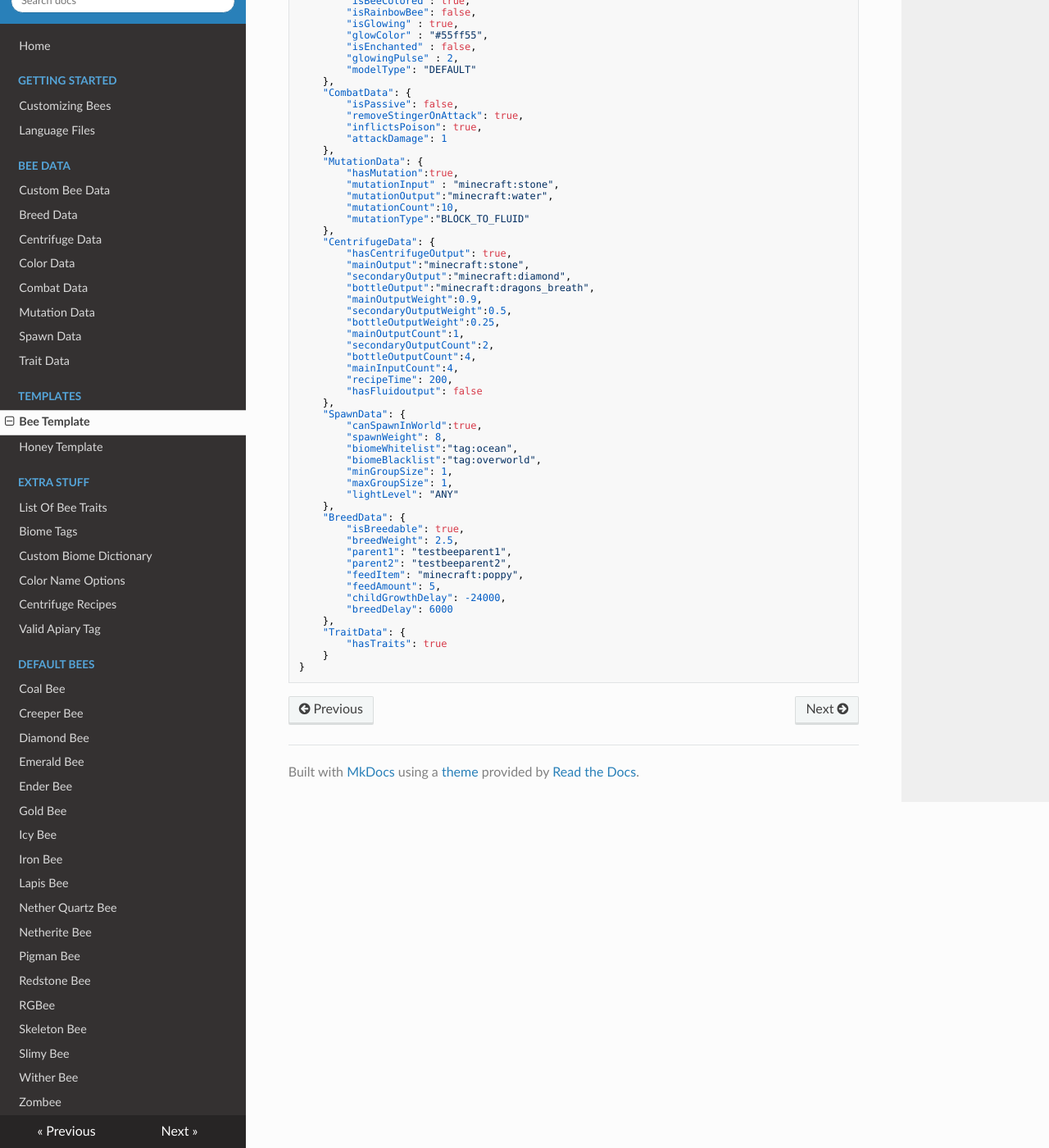
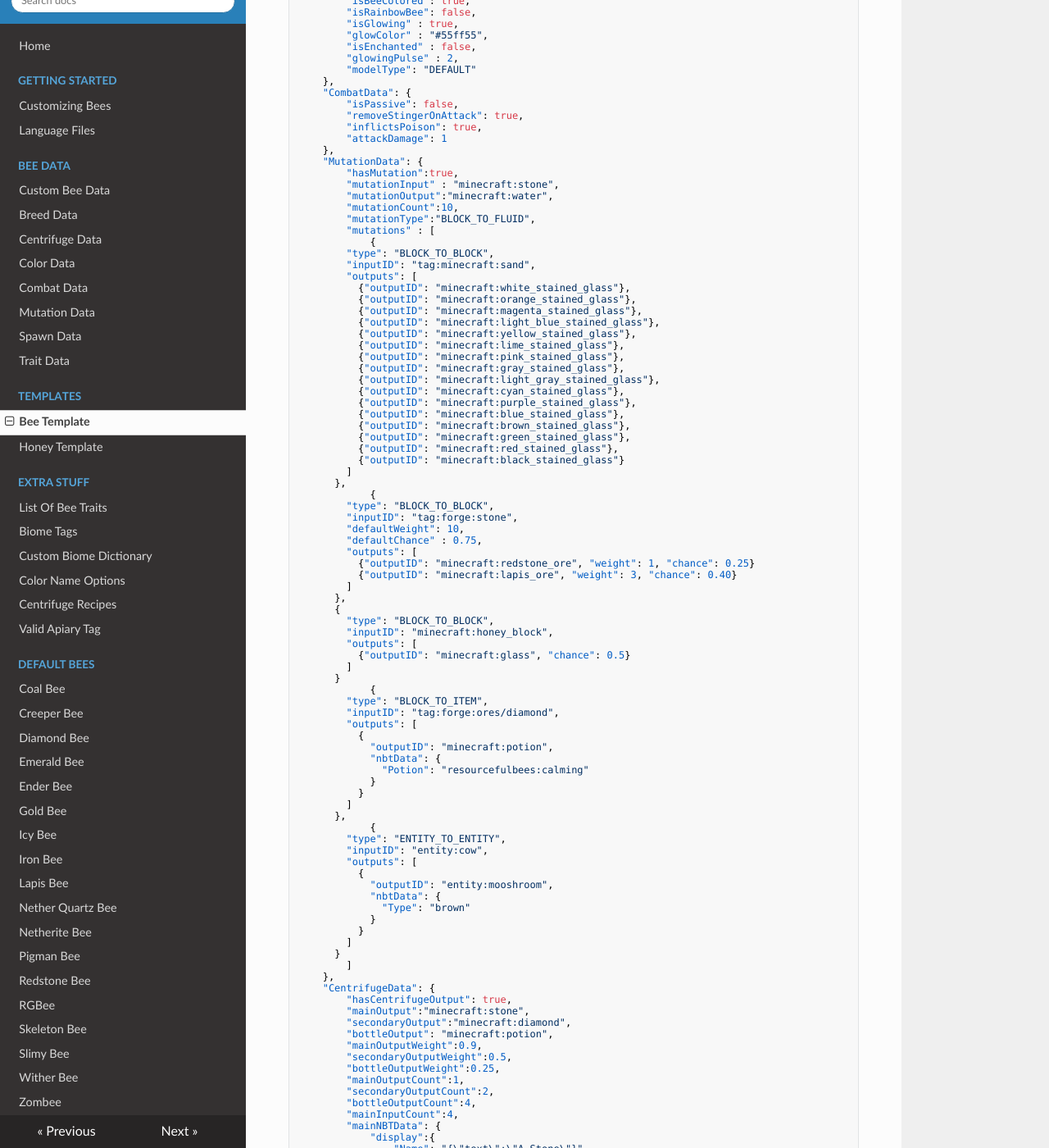
Before and after one commit to Team-Resourceful/ResourcefulBeesDocs, an MkDocs documentation site: the page built from docs/data_templates/bee_template.md, in a window 1280 px wide and 1400 px high, scrolled down 533 px. Shown: the whole window at 82% size. Built offline with MkDocs 1.6.1, drawn with Linux system fonts in a browser that asks for light colours; nearby versions of some CDN libraries; some of the changed text lies outside the part shown.

Commit message:
Prepping for 0.5.9b

```diff
--- a/docs/data_templates/bee_template.md
+++ b/docs/data_templates/bee_template.md
@@ -40,13 +40,78 @@ This page contains a template for the bee jsons with ALL configurable options. T
 		"mutationInput" : "minecraft:stone",
 		"mutationOutput":"minecraft:water",
 		"mutationCount":10,
-		"mutationType":"BLOCK_TO_FLUID"
+		"mutationType":"BLOCK_TO_FLUID",
+		"mutations" : [
+			{
+        "type": "BLOCK_TO_BLOCK",
+        "inputID": "tag:minecraft:sand",
+        "outputs": [
+          {"outputID": "minecraft:white_stained_glass"},
+          {"outputID": "minecraft:orange_stained_glass"},
+          {"outputID": "minecraft:magenta_stained_glass"},
+          {"outputID": "minecraft:light_blue_stained_glass"},
+          {"outputID": "minecraft:yellow_stained_glass"},
+          {"outputID": "minecraft:lime_stained_glass"},
+          {"outputID": "minecraft:pink_stained_glass"},
+          {"outputID": "minecraft:gray_stained_glass"},
+          {"outputID": "minecraft:light_gray_stained_glass"},
+          {"outputID": "minecraft:cyan_stained_glass"},
+          {"outputID": "minecraft:purple_stained_glass"},
+          {"outputID": "minecraft:blue_stained_glass"},
+          {"outputID": "minecraft:brown_stained_glass"},
+          {"outputID": "minecraft:green_stained_glass"},
+          {"outputID": "minecraft:red_stained_glass"},
+          {"outputID": "minecraft:black_stained_glass"}
+        ]
+      },
+			{
+        "type": "BLOCK_TO_BLOCK",
+        "inputID": "tag:forge:stone",
+        "defaultWeight": 10,
+        "defaultChance" : 0.75,
+        "outputs": [
+          {"outputID": "minecraft:redstone_ore", "weight": 1, "chance": 0.25}
+          {"outputID": "minecraft:lapis_ore", "weight": 3, "chance": 0.40}
+        ]
+      },
+      {
+        "type": "BLOCK_TO_BLOCK",
+        "inputID": "minecraft:honey_block",
+        "outputs": [
+          {"outputID": "minecraft:glass", "chance": 0.5}
+        ]
+      }
+			{
+        "type": "BLOCK_TO_ITEM",
+        "inputID": "tag:forge:ores/diamond",
+        "outputs": [
+          {
+            "outputID": "minecraft:potion",
+            "nbtData": {
+              "Potion": "resourcefulbees:calming"
+            }
+          }
+        ]
+      },
+			{
+        "type": "ENTITY_TO_ENTITY",
+        "inputID": "entity:cow",
+        "outputs": [
+          {
+            "outputID": "entity:mooshroom",
+            "nbtData": {
+              "Type": "brown"
+            }
+          }
+        ]
+      }
+		]
 	},
 	"CentrifugeData": {
 		"hasCentrifugeOutput": true,
 		"mainOutput":"minecraft:stone",
 		"secondaryOutput":"minecraft:diamond",
-		"bottleOutput":"minecraft:dragons_breath",
+		"bottleOutput": "minecraft:potion",
 		"mainOutputWeight":0.9,
 		"secondaryOutputWeight":0.5,
 		"bottleOutputWeight":0.25,
@@ -54,6 +119,19 @@ This page contains a template for the bee jsons with ALL configurable options. T
 		"secondaryOutputCount":2,
 		"bottleOutputCount":4,
 		"mainInputCount":4,
+		"mainNBTData": {
+			"display":{
+				"Name": "{\"text\":\"A Stone\"}"
+			}
+		},
+		"secondaryNBTData": {
+			"display":{
+				"Name": "{\"text\":\"Crystal Diamond\"}"
+			}
+		},
+		"bottleNBTData" : {
+			"Potion": "resourcefulbees:calming"
+		},
 		"recipeTime": 200,
 		"hasFluidoutput": false
 	},
@@ -69,6 +147,7 @@ This page contains a template for the bee jsons with ALL configurable options. T
 	"BreedData": {
 		"isBreedable": true,
 		"breedWeight": 2.5,
+		"breedChance": 0.1,
 		"parent1": "testbeeparent1",
 		"parent2": "testbeeparent2",
 		"feedItem": "minecraft:poppy",
```
Also changed, not shown: other parts of docs/data_templates/bee_template.md (+1 -1 lines), docs/bee_data/color_data.md (+36 -0 lines), docs/bee_data/custom_bee_data.md (+10 -0 lines), docs/default_bees/dragon.md (added, +52 -0 lines).
